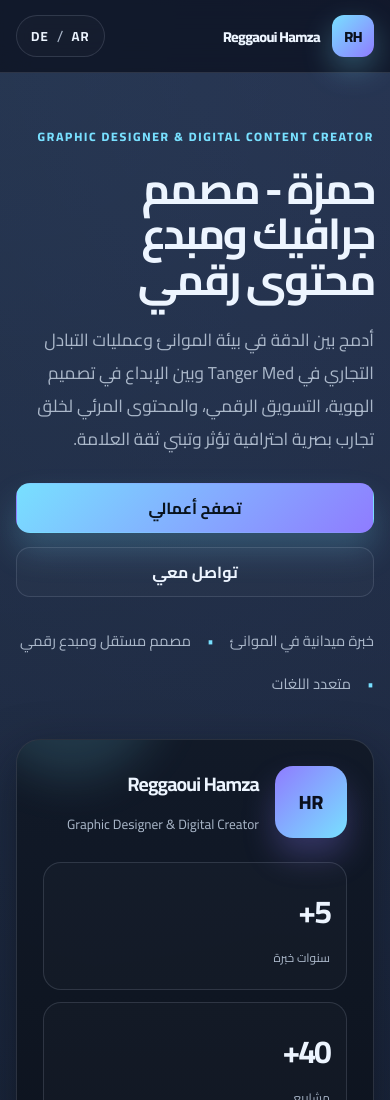
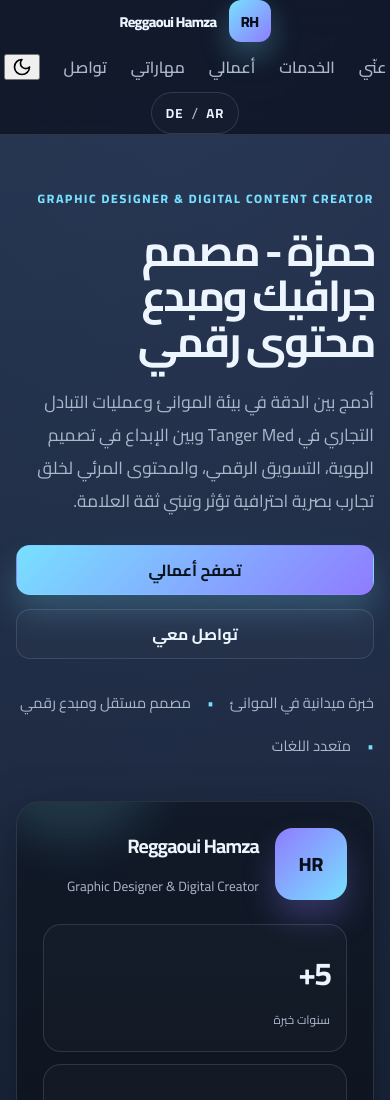
Before and after one commit to hamzare7R/-, a plain HTML site: page index.html in a window 390 px wide. Shown: the top 1100 px of the page. Drawn offline with Linux system fonts and the light colour scheme.

Commit message:
telestyle

```diff
--- a/style.css
+++ b/style.css
@@ -840,3 +840,21 @@ body.light-mode a {
 
 body.light-mode .sun-icon { display: block; }
 body.light-mode .moon-icon { display: none; }
+
+/* إظهار القائمة وأيقونة الثيم حتى على الهواتف والشاشات الصغيرة */
+@media screen and (max-width: 768px) {
+    .site-header nav,
+    .main-nav,
+    .theme-toggle {
+        display: flex !important;
+        visibility: visible !important;
+        opacity: 1 !important;
+    }
+
+    /* تصغير المسافات بين العناصر باش تدخل بلا دريعة في الهيدر ديال التلفون */
+    .site-header .container {
+        flex-wrap: wrap;
+        justify-content: center;
+        gap: 10px;
+    }
+}
```
